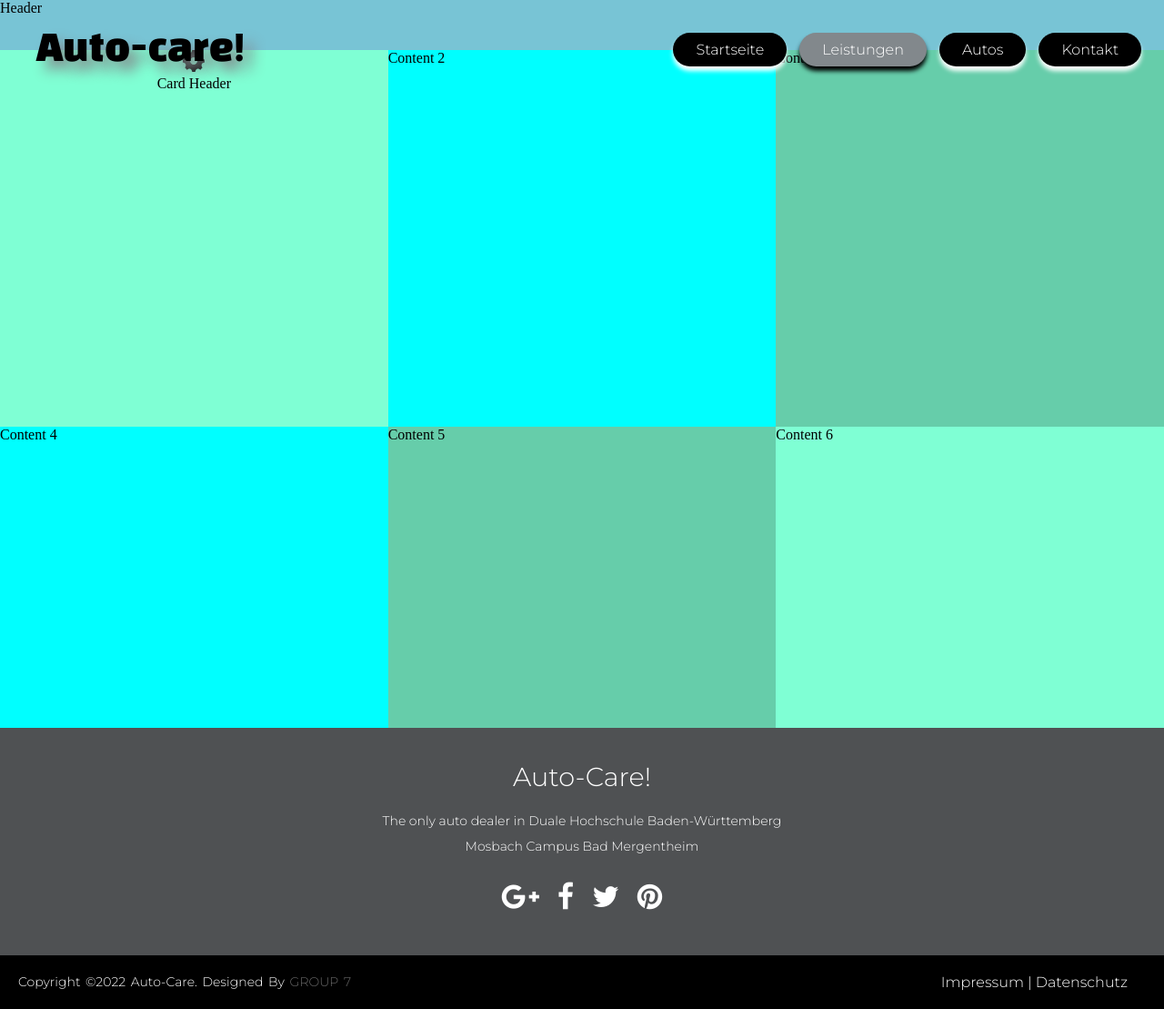
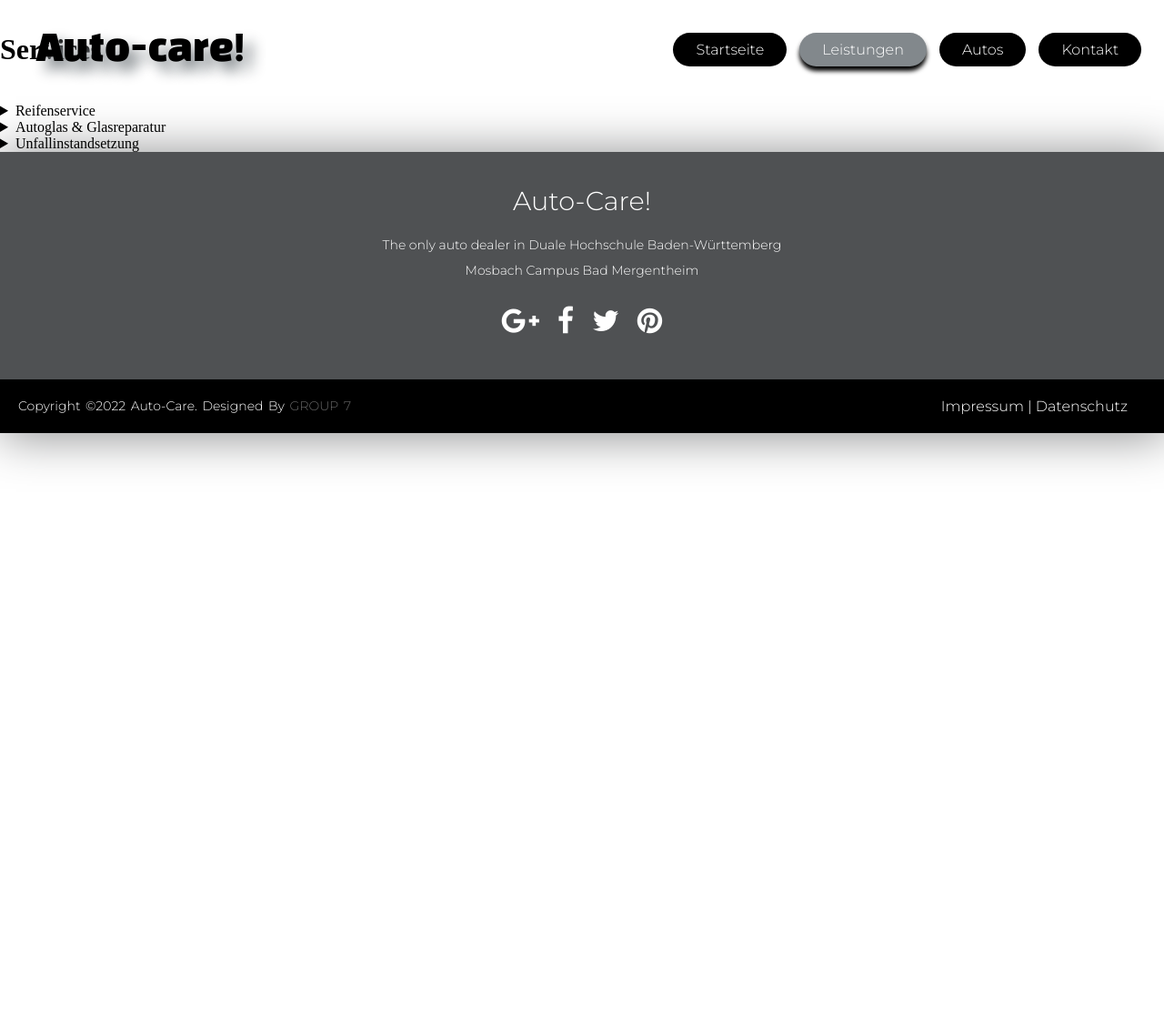
Before and after one commit to AdriansRubins/gruppe07-projekt, a PHP site: page /php/pages/leistungen.php in a window 1280 px wide. Shown: the whole page at 91% size. After the commit the page ends 511 px from the top, so only its background shows below. Run offline with PHP 8.4, Linux system fonts and the light colour scheme.

Commit message:
leistungen added to main

```diff
--- a/css/servicestyle.css
+++ b/css/servicestyle.css
@@ -1,46 +1,121 @@
-.container {
+
+.leistungsgrid{
+    margin-top: 40px;
     display: grid;
-    height: 100vh;
-    grid-template-columns: 1fr 1fr 1fr;
-    grid-template-rows: 0.2fr 1.5fr 1.2fr;
-    grid-template-areas:
-    "header header header"
-    "card1 card2 card3"
-    "card4 card5 card6"
 }
-header{
-    background: #78C4D5;
-    grid-area: header;
+*{
+    margin: 0;
+    padding: 0;
+    box-sizing: border-box;
 }
-main{
-    background: #F7ED85;
-    grid-area: main;
+
+
+footer{
+    padding-top: 30px;
+    background: #4F5153;
+    height: auto;
+    width: 100vw;
+    font-family: "Montserrat",sans-serif;
+    align-items: center;
+    justify-content: center;
+    flex-direction: column;
+    text-align: center;
+    color: white;
+    box-shadow: 2px 2px 50px 2px #8F9091;
+
+
 }
-#card1{
-    background: aquamarine;
+.footer-content{
+
+    font-family: "Montserrat",sans-serif;
+
+    display: flex;
+    align-items: center;
+    flex-direction: column;
+    text-align: center;
+
 }
-#card2{
-    background: aqua;
+.footer-content h3{
+    font-size: 1.8rem;
+    font-weight: 400;
+    text-transform: capitalize;
+    line-height: 3rem;
 }
-#card3{
-    background: mediumaquamarine;
+
+.footer-content p{
+    max-width: 500px;
+    margin: 10px auto;
+    line-height: 28px;
+    font-size: 14px;
 }
-#card4{
-    background: aqua;
+li,a {
+    font-family: "Montserrat",sans-serif;
+    color: white;
+    text-decoration: none;
+
 }
-#card5{
-    background: mediumaquamarine;
+
+.socials{
+    list-style: none;
+    display: flex;
+    align-items: center;
+    justify-content: center;
+    margin: 1rem 0 3rem 0;
+
+
 }
-#card6{
-    background: aquamarine;
+.socials li{
+    margin: 0 10px;
 }
-footer{
-    background: yellowgreen;
-    grid-area: footer;
+.socials i{
+    font-size: 2rem;
+    transition: color .5s ease;
 }
-.card-header{
+
+
+.socials i:hover{
+    transform: scale(1.5)
+
+}
+
+.footer-bottom{
+
+    display: flex;
+    justify-content: space-between;
+    background: black;
+    width: 100vw;
+    padding: 20px 40px 20px 20px;
     text-align: center;
+    color: white;
 }
-.card-logo{
-    text-align: center;
+.footer-bottom p{
+    font-size: 14px;
+    word-spacing: 2px;
+    text-transform: capitalize;
 }
+
+.footer-bottom span{
+    text-transform: uppercase;
+    opacity: .4;
+    font-weight: 200;
+}
+
+.fa-google-plus:hover{
+    color: #E22A06;
+}
+.fa-facebook-f:hover{
+    color: #1E71F5;
+}
+
+.fa-twitter:hover{
+    color: #5C94EE;
+}
+.fa-pinterest:hover{
+    color: #BB3317;
+}
+
+.car-care, .autodealer{
+    font-family: "Montserrat",sans-serif;
+    color: white;
+    text-decoration: none;
+}
--- a/php/pages/leistungen.php
+++ b/php/pages/leistungen.php
@@ -21,21 +21,100 @@
 $currentPage = 'leistungen';
 include ('../templates/header.php');
 ?>
-<div class="container">
-    <header>Header</header>
-    <div id="card1">
-        <div class="card-logo">
-            <svg xmlns="http://www.w3.org/2000/svg" width="24" height="24" viewBox="0 0 24 24"><path d="M24 13.616v-3.232c-1.651-.587-2.694-.752-3.219-2.019v-.001c-.527-1.271.1-2.134.847-3.707l-2.285-2.285c-1.561.742-2.433 1.375-3.707.847h-.001c-1.269-.526-1.435-1.576-2.019-3.219h-3.232c-.582 1.635-.749 2.692-2.019 3.219h-.001c-1.271.528-2.132-.098-3.707-.847l-2.285 2.285c.745 1.568 1.375 2.434.847 3.707-.527 1.271-1.584 1.438-3.219 2.02v3.232c1.632.58 2.692.749 3.219 2.019.53 1.282-.114 2.166-.847 3.707l2.285 2.286c1.562-.743 2.434-1.375 3.707-.847h.001c1.27.526 1.436 1.579 2.019 3.219h3.232c.582-1.636.75-2.69 2.027-3.222h.001c1.262-.524 2.12.101 3.698.851l2.285-2.286c-.744-1.563-1.375-2.433-.848-3.706.527-1.271 1.588-1.44 3.221-2.021zm-12 2.384c-2.209 0-4-1.791-4-4s1.791-4 4-4 4 1.791 4 4-1.791 4-4 4z"/></svg>
+<br>
+<br>
+
+<div class="gesamt">
+
+    <div class="reifenHeading">
+        <h1>Services</h1>
+    </div>
+
+    <div class="leistungsgrid">
+
+        <div class="serviceRight">
+
+            <div class="reifendiv">
+
+                <details class="styled">
+                    <summary>Reifenservice</summary>
+                    <div class="tyreblock">
+
+                        <div class="reifen">
+                            <p>
+                                für alle gängigen Reifenmarken und Größen <br>
+                                Egal ob Winterreifen, Sommerreifen oder Allwetterreifen, wir machen Ihnen immer ein passendes Angebot.<br>
+                                Über unseren Radkonfigurator wählen wir Ihr Fahrzeug aus und zeigen Ihnen die passenden Alufelgen am Fahrzeug.<br>
+                                Eine eventuell nötige Eintragung wird vor Ort von unserem Partner der GTÜ durchgeführt.<br>
+
+                                Wir beraten Sie gerne!
+                            </p>
+                        </div>
+                        <div class="tyrebild">
+                            <img class="bildtyre" src="../../assets/images/tyres.jpg">
+
+                        </div>
+                    </div>
+
+                </details>
+            </div>
+
+
+            <div class="glasdiv">
+                <details class="glasstyled">
+                    <summary>Autoglas & Glasreparatur</summary>
+                    <div class="glasblock">
+
+                        <div class="glas">
+                            <p>
+                                Nicht jeder Glasschaden darf und kann repariert werden.<br>
+                                Das hängt von der Größe und dem Ort der
+                                Beschädigung ab. Ist die Beschädigung an bestimmten Stellen der Windschutzscheibe, muss die Scheibe
+                                ersetzt werden.<br>
+                                Am besten kommen Sie im Fall der Fälle vorbei, und wir sagen Ihnen, ob repariert werden kann.
+                                Auch der Austausch der Scheibe wird von Ihrer Teilkaskoversicherung abzgl. der Selbstbeteiligung übernommen.<br>
+                                Gerne helfen wir Ihnen bei der Abwicklung mit Ihrer Versicherung.
+                            </p>
+                        </div>
+                        <div class="glasbild">
+                            <img class="bildtyre" src="../../assets/images/glas.jpg">
+
+                        </div>
+                    </div>
+
+                </details>
+            </div>
+
+            <div class="unfalldiv">
+                <details class="unfallstyled">
+                    <summary>Unfallinstandsetzung</summary>
+
+                    <div class="unfallblock">
+
+                        <div class="unfall">
+                            <p>
+                                Von der Beseitigung der kleinen Delle (Smart Repair) bis zur fachmännischen Reparatur eines
+                                Unfallschadens sind wir Ihr qualifizierter Partner. <br>Mit Hilfe des Kalkulationsprogramms Silver
+                                Dat erstellen wir einen Kostenvoranschlag oder beraten Sie, wenn ein Sachverständiger zur Erstellung eines Gutachtens und ein Anwalt nötig ist.<br>
+                                Ein Unfall-Ersatzfahrzeug kann Ihnen bei Bedarf zur Verfügung gestellt werden. Gerne helfen wir Ihnen
+                                bei der Abwicklung mit der Versicherung.<br>Zur Beseitigung von Rahmenschäden verfügen wir über eine Cellette-Richtbank.
+                            </p>
+                        </div>
+                        <div class="unfallbild">
+                            <img class="bildtyre" src="../../assets/images/unfall.jpg" >
+
+                        </div>
+                    </div>
+
+                </details>
+            </div>
         </div>
-        <div class="card-header">Card Header</div>
+
+
     </div>
-    <div id="card2">Content 2</div>
-    <div id="card3">Content 3</div>
-    <div id="card4">Content 4</div>
-    <div id="card5">Content 5</div>
-    <div id="card6">Content 6</div>
-</div>
-<?php
+
+
+    <?php
     include ('../templates/footer.php');
 ?>
 </body>
```
Also changed, not shown: assets/images/garage.jpg (added), assets/images/glas.jpg (added), assets/images/tyres.jpg (added), assets/images/unfall.jpg (added).
